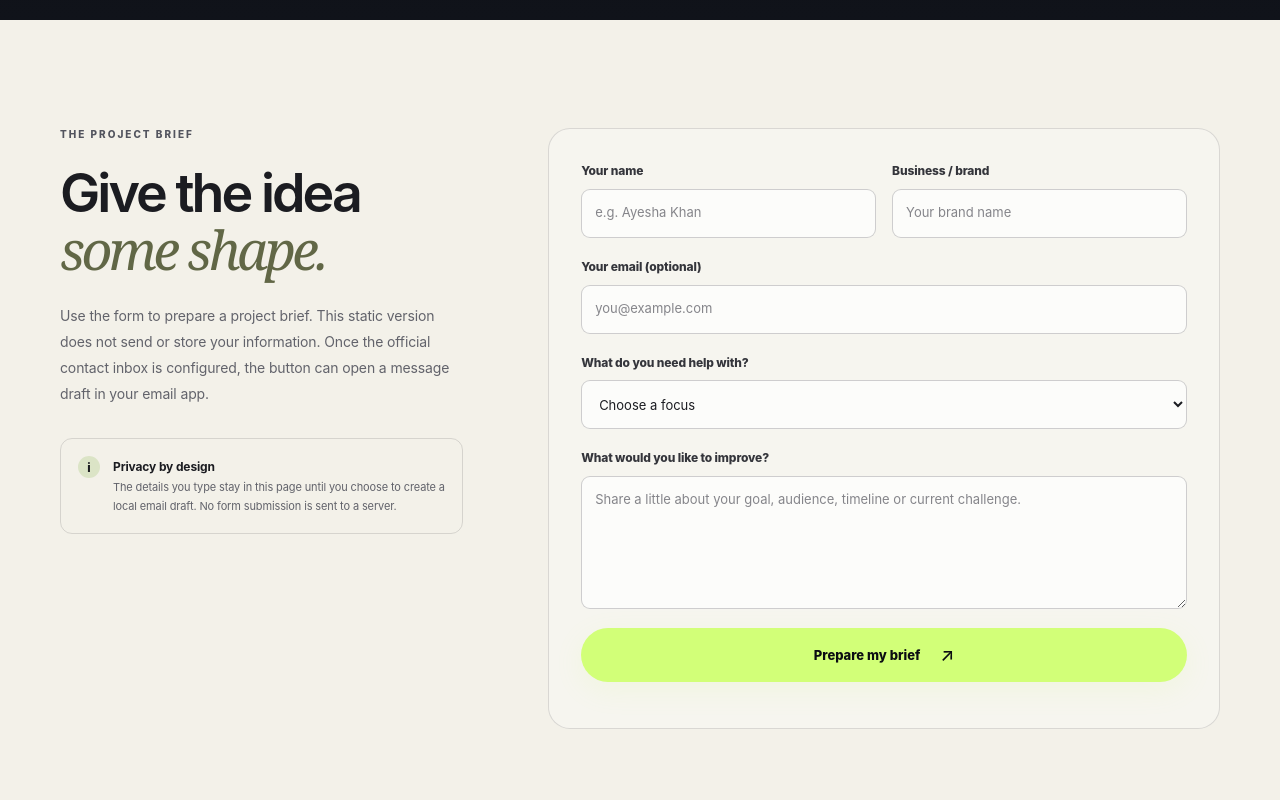
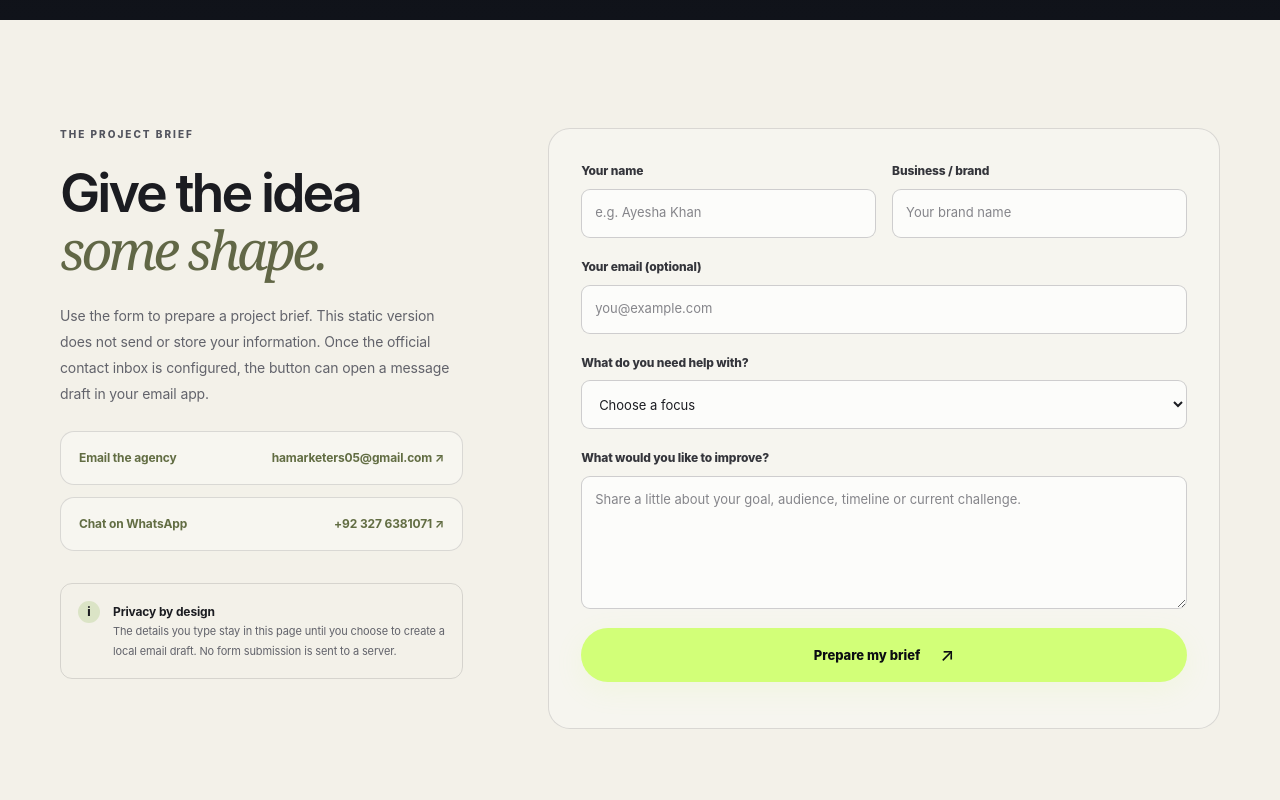
Before and after one commit to hamarketers05/ha_digital_agency_automation, a website: page website/contact.html in a window 1280 px wide. Shown: the part 560-1360 px from the top of the page. Drawn offline with Linux system fonts and the light colour scheme.

Commit message:
Add direct contact options to contact page

```diff
--- a/website/contact.html
+++ b/website/contact.html
@@ -8,7 +8,7 @@
 </head>
 <body><a class="skip-link" href="#main">Skip to content</a><header class="site-header"><div class="container nav-wrap"><a class="brand" href="index.html" aria-label="HA Digital Agency home"><span class="brand-mark">HA<span>•</span></span><span class="brand-name">DIGITAL AGENCY</span></a><button class="menu-toggle" type="button" aria-expanded="false" aria-controls="site-nav"><span></span><span></span><span></span><span class="sr-only">Toggle navigation</span></button><nav class="site-nav" id="site-nav" aria-label="Main navigation"><a href="services.html">Services</a><a href="about.html">Our approach</a><a href="contact.html" class="nav-cta" aria-current="page">Start a project <span aria-hidden="true">↗</span></a></nav></div></header>
 <main id="main"><section class="page-hero section-pad"><div class="container page-hero-inner"><p class="eyebrow"><span class="eyebrow-dot"></span> START A PROJECT</p><h1>Tell us what you’re <em>working toward.</em></h1><p class="hero-lede">A useful first conversation starts with a little context: the goal, the audience, and the part you want help with.</p></div></section>
-<section class="section-pad section-light"><div class="container contact-grid"><div class="contact-intro"><p class="eyebrow dark-eyebrow">THE PROJECT BRIEF</p><h2>Give the idea<br><em>some shape.</em></h2><p>Use the form to prepare a project brief. This static version does not send or store your information. Once the official contact inbox is configured, the button can open a message draft in your email app.</p><div class="contact-note"><span class="note-icon">i</span><p><strong>Privacy by design</strong><br>The details you type stay in this page until you choose to create a local email draft. No form submission is sent to a server.</p></div></div>
+<section class="section-pad section-light"><div class="container contact-grid"><div class="contact-intro"><p class="eyebrow dark-eyebrow">THE PROJECT BRIEF</p><h2>Give the idea<br><em>some shape.</em></h2><p>Use the form to prepare a project brief. This static version does not send or store your information. Once the official contact inbox is configured, the button can open a message draft in your email app.</p><div class="contact-direct"><a href="mailto:hamarketers05@gmail.com"><span>Email the agency</span><span>hamarketers05@gmail.com ↗</span></a><a href="https://wa.me/923276381071" target="_blank" rel="noopener noreferrer"><span>Chat on WhatsApp</span><span>+92 327 6381071 ↗</span></a></div><div class="contact-note"><span class="note-icon">i</span><p><strong>Privacy by design</strong><br>The details you type stay in this page until you choose to create a local email draft. No form submission is sent to a server.</p></div></div>
 <form class="brief-form" id="brief" data-brief-form>
   <div class="form-row"><div class="field"><label for="name">Your name</label><input id="name" name="name" autocomplete="name" required maxlength="100" placeholder="e.g. Ayesha Khan"></div><div class="field"><label for="business">Business / brand</label><input id="business" name="business" autocomplete="organization" maxlength="120" placeholder="Your brand name"></div></div>
   <div class="field"><label for="email">Your email (optional)</label><input id="email" name="email" type="email" autocomplete="email" maxlength="160" placeholder="you@example.com"></div>
```
